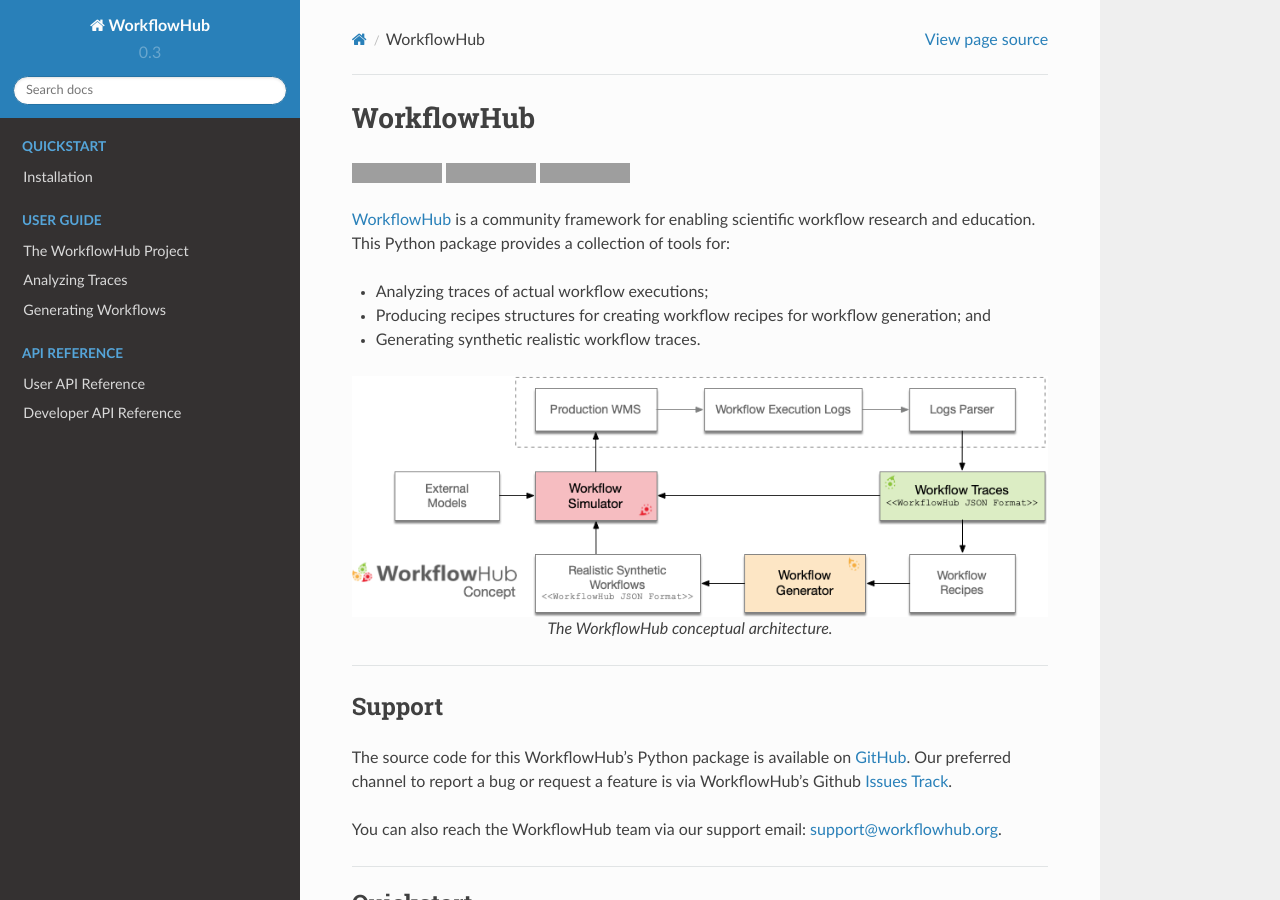
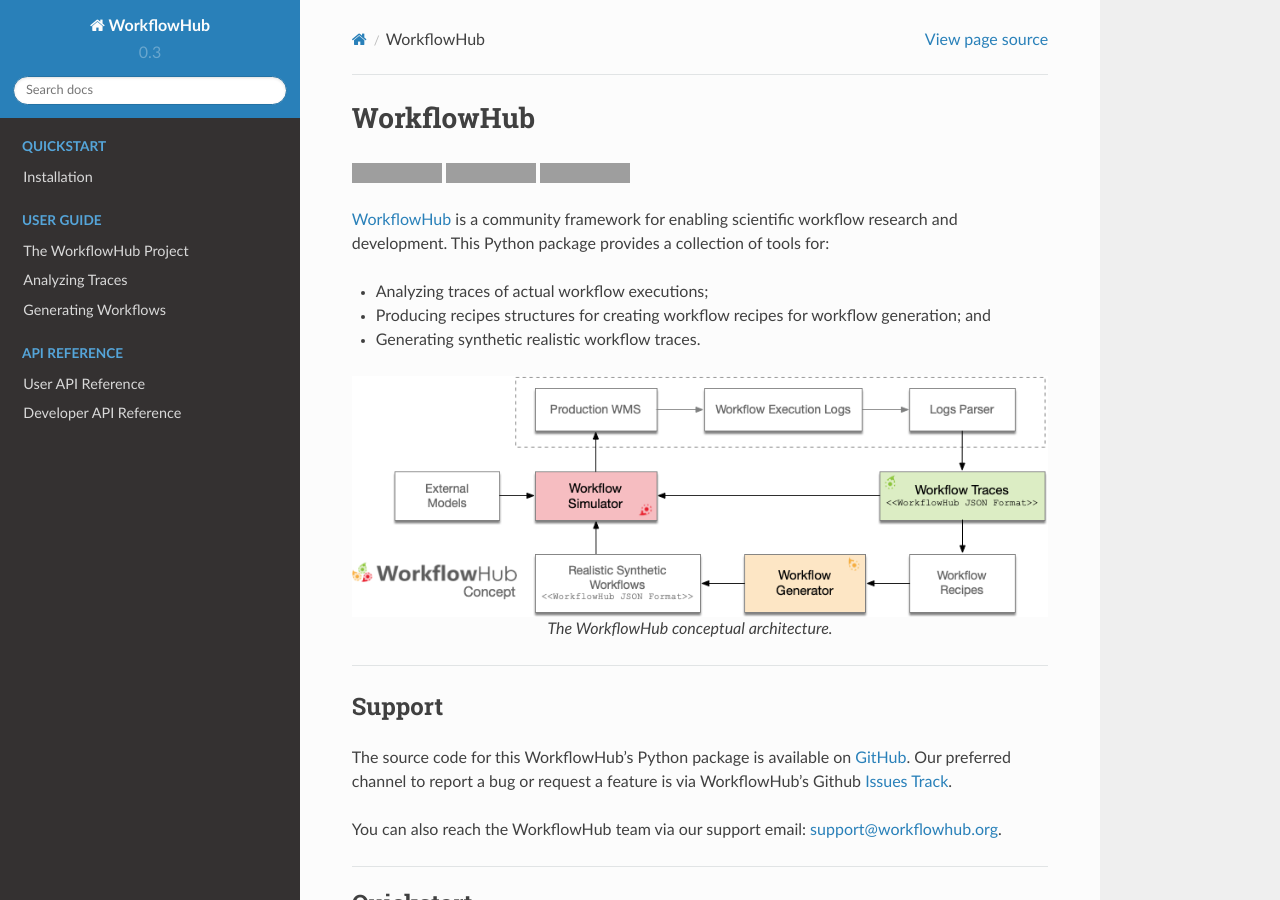
Before and after one commit to wfcommons/WfCommons, a Sphinx documentation site: the page built from docs/source/index.rst, in a window 1280 px wide and 900 px high. Built offline with Sphinx 7.4.7 and the Read the Docs theme 2.0.0, drawn with Linux system fonts in a browser that asks for light colours; grey boxes are pictures that could not be loaded.

Commit message:
minor edits to documentation

```diff
--- a/docs/source/index.rst
+++ b/docs/source/index.rst
@@ -4,7 +4,7 @@ WorkflowHub
 |pypi-badge| |travis-badge| |license-badge|
 
 `WorkflowHub <https://workflowhub.org>`__ is a community framework for
-enabling scientific workflow research and education. This Python package
+enabling scientific workflow research and development. This Python package
 provides a collection of tools for:
 
 - Analyzing traces of actual workflow executions;
--- a/docs/source/introduction.rst
+++ b/docs/source/introduction.rst
@@ -2,7 +2,7 @@ The WorkflowHub Project
 =======================
 
 The `WorkflowHub project <http://workflowhub.org>`_ is a community framework
-for enabling scientific workflow research and education by providing foundational
+for enabling scientific workflow research and development by providing foundational
 tools for analyzing workflow execution traces, and generating synthetic, yet
 realistic, workflow traces that can be used to develop new techniques, algorithms
 and systems that can overcome the challenges of efficient and robust execution of
```
